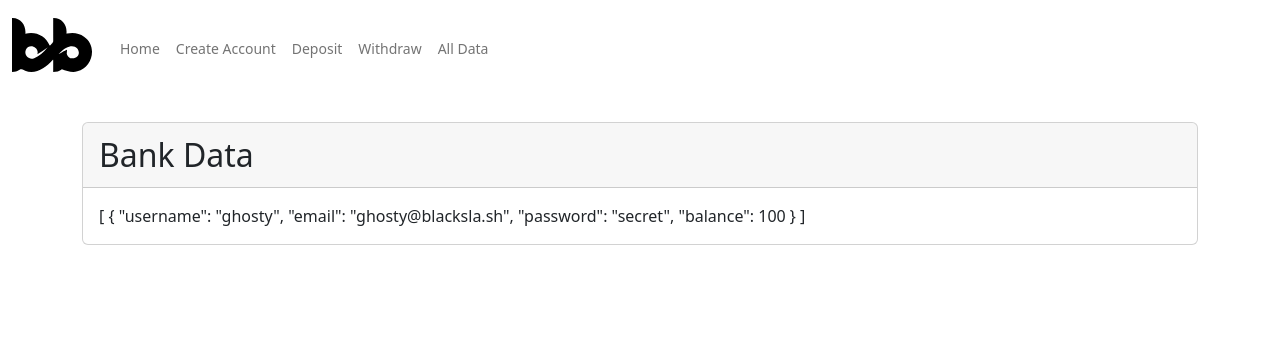
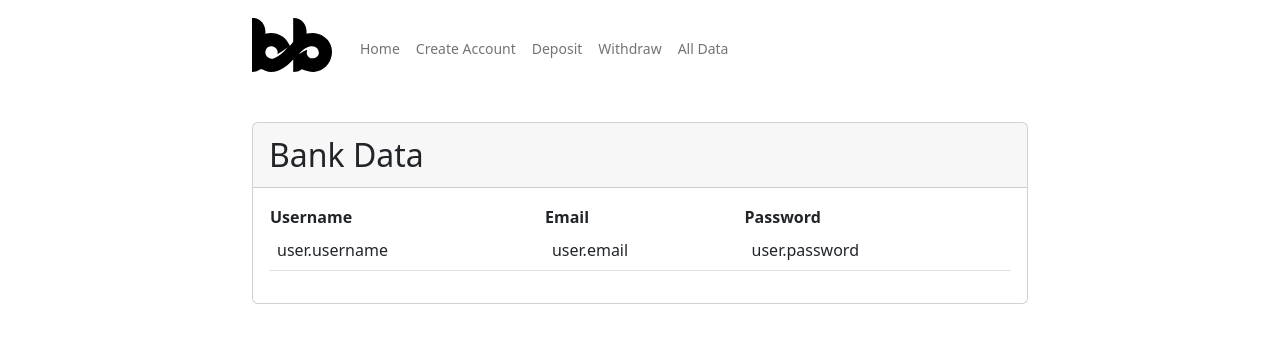
Before and after one commit to blackslashcreative/bad-bank, a React (Create React App) app: page /all-data in a window 1280 px wide. Shown: the top 342 px of the page. Built offline with nearby package versions, Linux system fonts and the light colour scheme.

Commit message:
Refactor forms and styles

```diff
--- a/src/components/all-data.js
+++ b/src/components/all-data.js
@@ -6,12 +6,35 @@ function AllData() {
   const ctx = useContext(BankContext);
   const loggedInUser = ctx.loggedInUser;
 
+  const printRows = () => {
+    const users = ctx.users;
+    const userTable = users.map(user => {
+      return (
+        <tr>
+          <td>user.username</td>
+          <td>user.email</td>
+          <td>user.password</td>
+        </tr>
+      )
+    })
+    return userTable;
+  }
+
   return (
     <div className="card mb-3">
       <div className="card-header">Bank Data</div>
       <div className="card-body">
-        {loggedInUser && <p>{loggedInUser} is logged in.</p>}
-        {JSON.stringify(ctx.users, null, '\n')}
+        <table className="table">
+          <thead>
+            <th>Username</th>
+            <th>Email</th>
+            <th>Password</th>
+          </thead>
+          <tbody>
+            {printRows()}
+          </tbody>
+        </table>
+        {loggedInUser && <p><b className="capitalize">{loggedInUser}</b> is logged in.</p>}
       </div>
     </div>
   )
--- a/src/components/home.js
+++ b/src/components/home.js
@@ -9,7 +9,9 @@ function Home() {
   return (
     <div className="container">
       <h1>Welcome to BadBank</h1>
-      {!ctx.loggedInUser && (
+      {ctx.loggedInUser ? (
+        <p>You're logged in as <b className="capitalize">{ctx.loggedInUser}</b>.</p>
+      ) : (
         <Login/>
       )}
       <p className="text-danger">Your data is not secure, but it's fun to play around with! lol</p>
--- a/src/index.css
+++ b/src/index.css
@@ -1,3 +1,9 @@
+/* Layout */
+.container, .navbar {
+  max-width: 800px;
+  margin: 0 auto;
+}
+
 /* Header & Navigation */
 .logo {
   max-width: 80px;
@@ -26,3 +32,12 @@
 .card-header {
   font-size: 2em;
 }
+
+/* Typography */
+h1 {
+  margin-bottom: 15px;
+}
+
+.capitalize {
+  text-transform: capitalize;
+}
```
